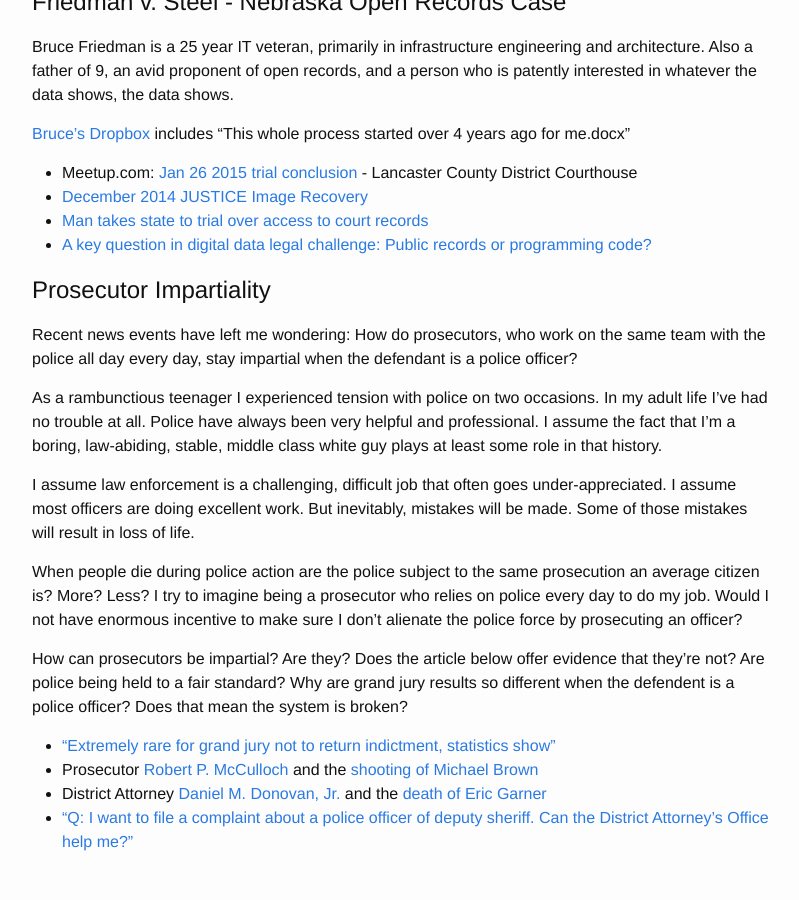
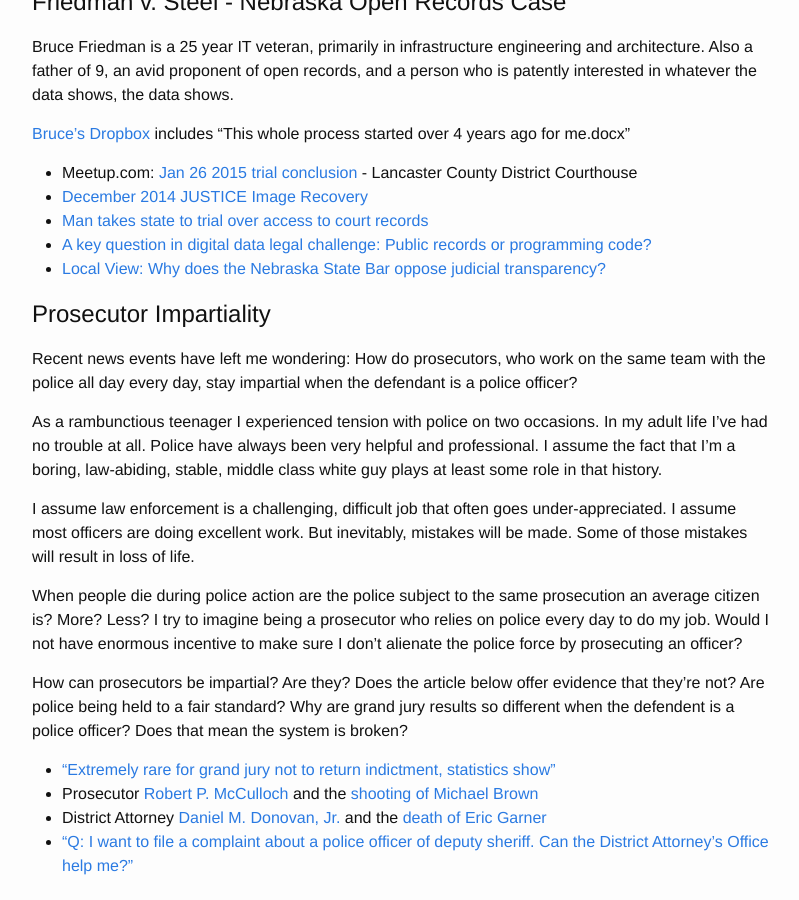
Before and after one commit to jhannah/jayflaunts, a Jekyll site: the page built from questions.md, in a window 1280 px wide and 900 px high, scrolled down 1152 px. Shown: the whole window, without its empty margins (238-1037 px from the left). Built offline with Jekyll 4.4.1, drawn with Linux system fonts in a browser that asks for light colours.

Commit message:
Added another link

```diff
--- a/questions.md
+++ b/questions.md
@@ -66,6 +66,7 @@ who is patently interested in whatever the data shows, the data shows.
 * [December 2014 JUSTICE Image Recovery](https://supremecourt.nebraska.gov/14239/december-2014-justice-image-recovery)
 * [Man takes state to trial over access to court records](http://journalstar.com/news/local/article_5afbc39a-f3dc-5edf-97f2-e95ee4901c1e.html)
 * [A key question in digital data legal challenge: Public records or programming code?](http://www.omaha.com/news/crime/a-key-question-in-digital-data-legal-challenge-public-records/article_4690a9b4-7180-5551-950a-c5d8f649b2f3.html)
+* [Local View: Why does the Nebraska State Bar oppose judicial transparency?](http://journalstar.com/news/opinion/editorial/columnists/local-view-why-does-the-nebraska-state-bar-oppose-judicial/article_23668a1b-ce28-54b7-803f-f8949e6037bf.html)
 
 
 # <a name="prosector_impartiality"></a>Prosecutor Impartiality
```
